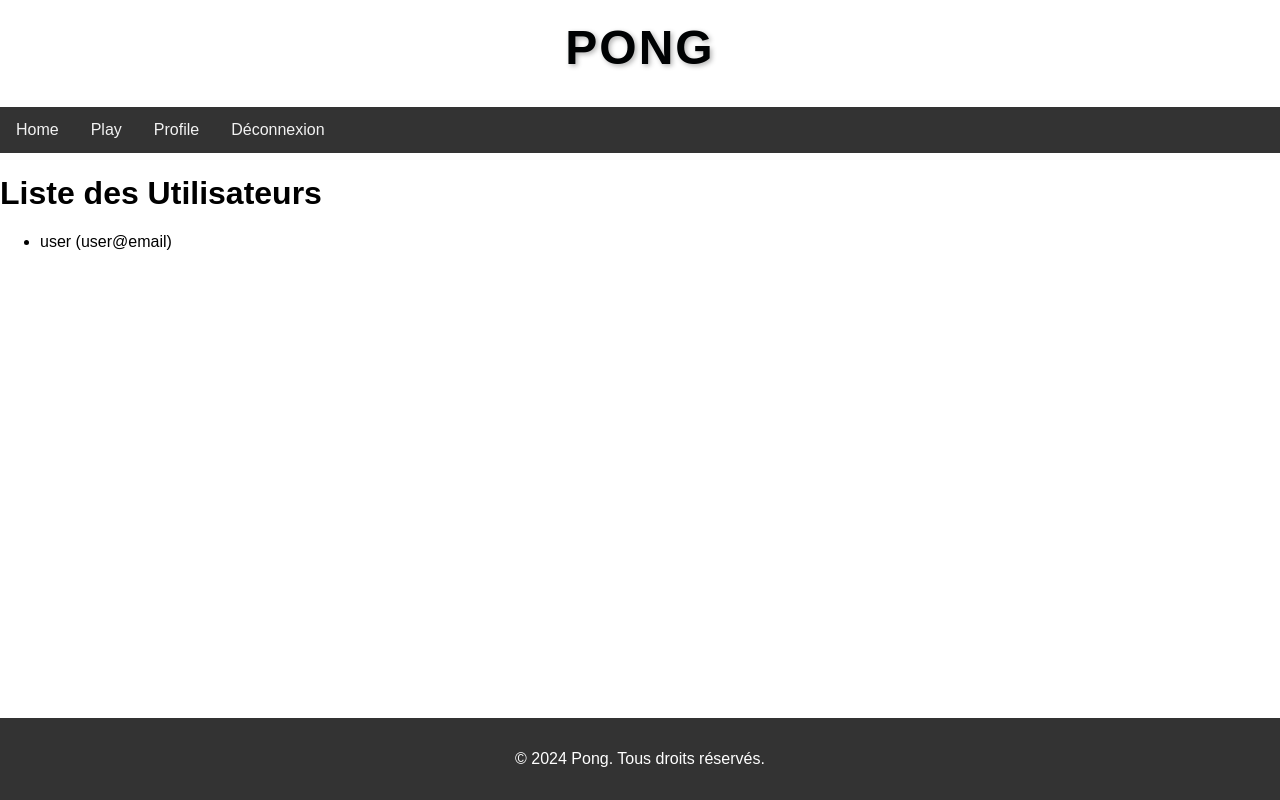
After one commit to ccouliba/Transe-en-dance, a Django app: page /pong/user_list/ in a window 1280 px wide. The commit adds this page. Run offline with Django 5.2, Linux system fonts and the light colour scheme; a user stored in the database is signed in; data comes from the database, SQL or seed files in the repository; parts of the project's set-up code (start-up, migrations or seed data) failed here and were passed over.

Commit message:
added a template user_list for test (testing when front is fetching data from backend/db)

```diff
--- a/backend/project/pong/templates/pong/base.html
+++ b/backend/project/pong/templates/pong/base.html
@@ -29,5 +29,7 @@
     </footer>
 
     <script src="{% static 'pong/js/script.js' %}"></script>
+    {% block scripts %}
+    {% endblock %}
 </body>
 </html>
--- a/backend/project/pong/templates/pong/menu.html
+++ b/backend/project/pong/templates/pong/menu.html
@@ -3,5 +3,5 @@
         <a href="{% url 'pong:home' %}">Home</a>
         <a href="{% url 'pong:play' %}">Play</a>
         <a href="{% url 'pong:profile' %}">Profile</a>
-        <a href="{% url 'pong:logout' %}">disconnect</a>
+        <a href="{% url 'pong:logout' %}">Déconnexion</a>
     </div>
--- /dev/null
+++ b/backend/project/pong/templates/pong/user_list.html
@@ -0,0 +1,35 @@
+
+<!-- Page pour tester le frontend : recuperer donnees du backend et bdd avec fetch() -->
+
+<!-- templates/pong/user_list.html -->
+{% extends 'pong/base.html' %}
+
+{% block title %}Liste des Utilisateurs{% endblock %}
+
+{% block content %}
+<div class="container mt-5">
+	<h1>Liste des Utilisateurs</h1>
+	<ul id="user-list" class="list-group">
+		<!-- Les utilisateurs seront affichés ici -->
+	</ul>
+</div>
+{% endblock %}
+
+{% block scripts %}
+<script>
+	document.addEventListener('DOMContentLoaded', function() {
+		fetch('{% url "pong:user_list_json" %}')
+			.then(response => response.json())
+			.then(data => {
+				const userList = document.getElementById('user-list');
+				data.forEach(user => {
+					const li = document.createElement('li');
+					li.textContent = `${user.username} (${user.email})`;
+					li.className = 'list-group-item';
+					userList.appendChild(li);
+				});
+			})
+			.catch(error => console.error('Error fetching user list:', error));
+	});
+</script>
+{% endblock %}
--- a/backend/project/pong/urls.py
+++ b/backend/project/pong/urls.py
@@ -6,7 +6,8 @@ app_name = "pong"
 urlpatterns = [
 	# path("", views.index, name="index"),
 	# path("home/", views.home_view, name="home"),
-	path("users", views.user_list, name="user_list"),
+    path("user_list_json/", views.user_list_json, name="user_list_json"),
+    path("user_list/", views.user_list, name="user_list"),
 	path("", views.index, name="index"), # Home Page
 	path("home/", views.home_view, name="home"), #home
 	path("register/", views.register_view, name='register'),
--- a/backend/project/pong/views.py
+++ b/backend/project/pong/views.py
@@ -27,12 +27,13 @@ from io import BytesIO
 from reportlab.lib.pagesizes import letter
 from reportlab.pdfgen import canvas
 # view pour tester et lister les emails des users (sur l'url /users/)
-@login_required
+# @login_required
+def user_list_json(request):
+	users = User.objects.all().values('id', 'username', 'email')
+	return JsonResponse(list(users), safe=False)
+# @login_required
 def user_list(request):
-	users = list(User.objects.all())
-	viewModels = [ user.email for user in users]
-	return JsonResponse(viewModels, safe=False)
-
+    return render(request, 'pong/user_list.html')
 
 def index(request):
 	template = loader.get_template('pong/index.html')
@@ -437,6 +438,7 @@ def cancel_tournament(request):
 
 # RGPD stuff
 
+# cette vue permet a un utilisateur de telecharger ses donnees en pdf
 @login_required
 def get_active_user_info(request):
 	user = request.user
```
